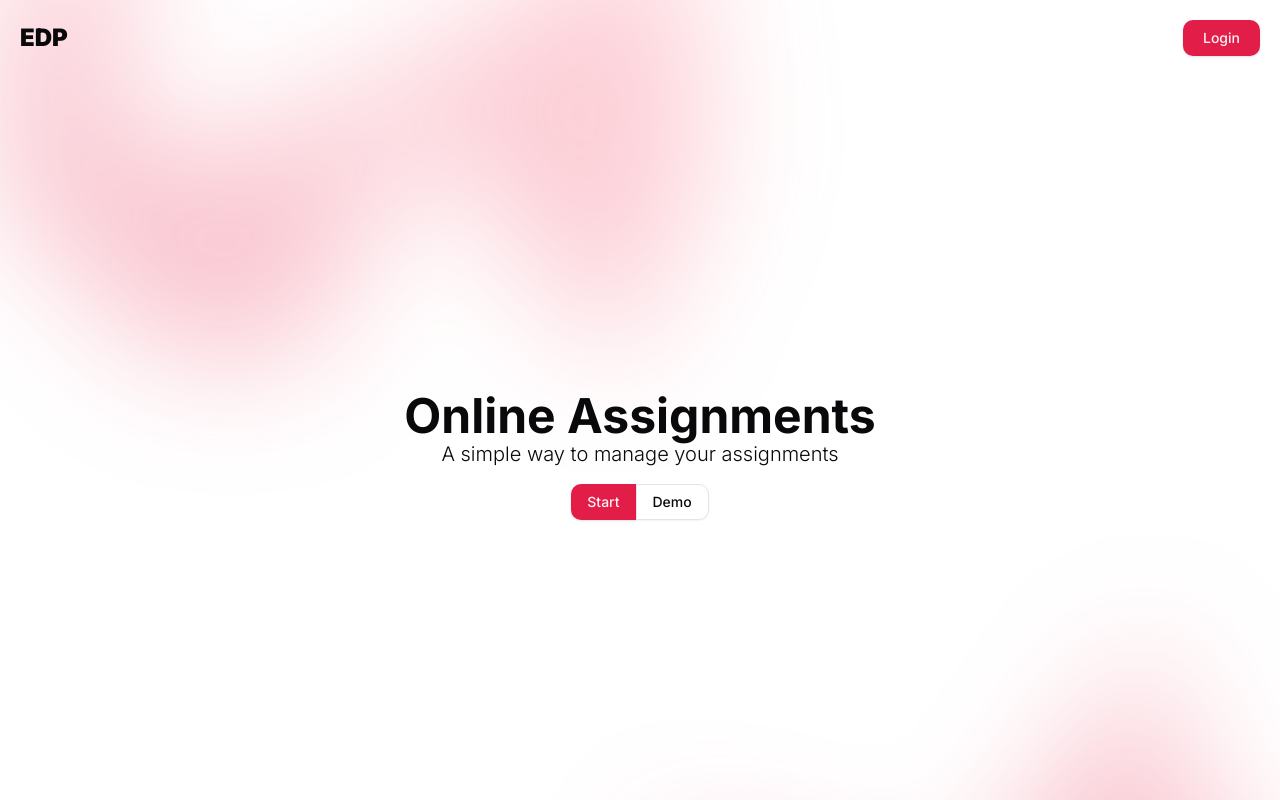
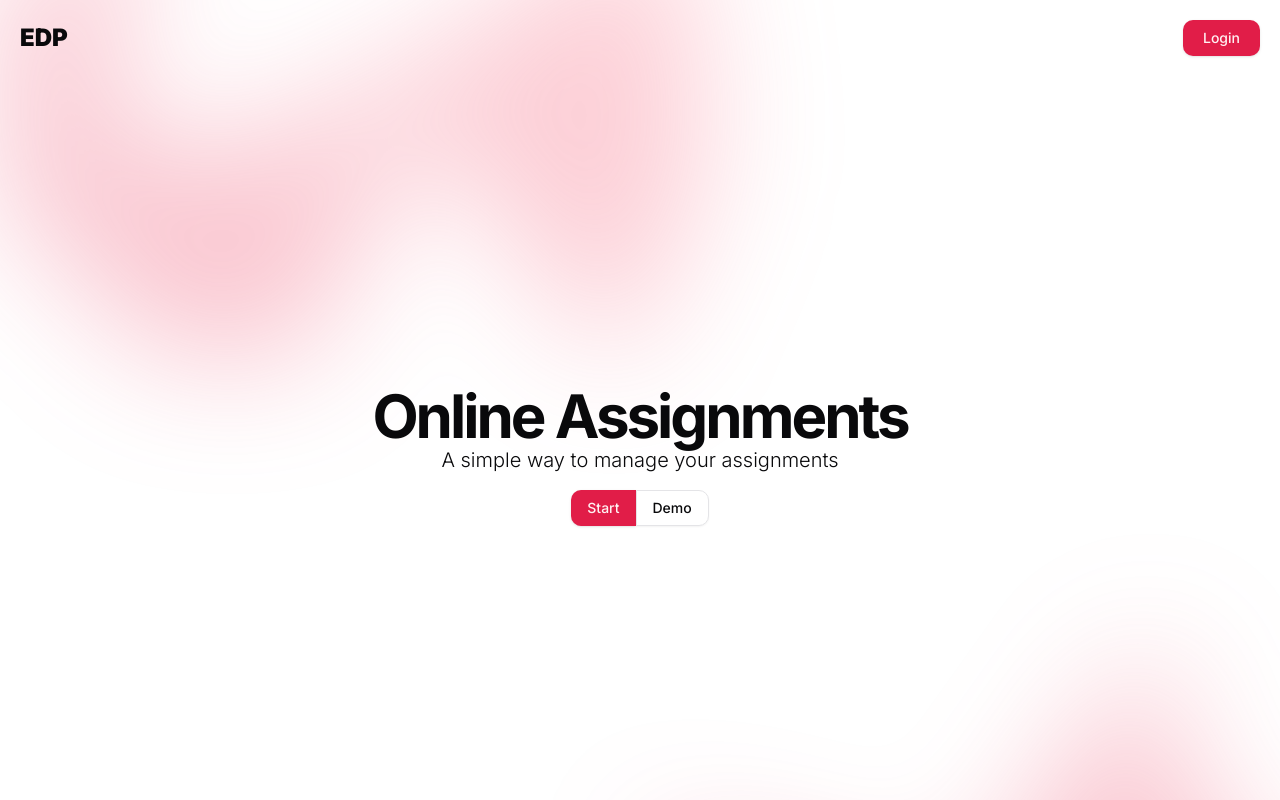
Before and after one commit to MoDev40/ONLINE_ASSIGNMENT, a Next.js app in the folder online-assignment/: page / in a window 1280 px wide. Shown: the top 800 px of the page. Built offline with nearby package versions, Linux system fonts and the light colour scheme; no server answers.

Commit message:
refactor

```diff
--- a/online-assignment/components/shared/base/Home.tsx
+++ b/online-assignment/components/shared/base/Home.tsx
@@ -6,7 +6,7 @@
   return (
     <div className='flex flex-col h-screen text-center gap-4 items-center justify-center'>
         <section>
-            <h1 className='text-5xl font-bold text'>Online Assignments</h1>
+            <h1 className='text-4xl font-bold tracking-tighter sm:text-5xl md:text-6xl'>Online Assignments</h1>
             <p className='text-xl font-light'>A simple way to manage your assignments</p>
         </section>
         <section className='flex flex-row items-center'>
```
Also changed, not shown: online-assignment/app/auth/sign-in/[[...sign-in]]/page.tsx (renamed from online-assignment/app/(base)/auth/sign-in/[[...sign-in]]/page.tsx), online-assignment/app/auth/sign-up/[[...sign-up]]/page.tsx (renamed from online-assignment/app/(base)/auth/sign-up/[[...sign-up]]/page.tsx).
